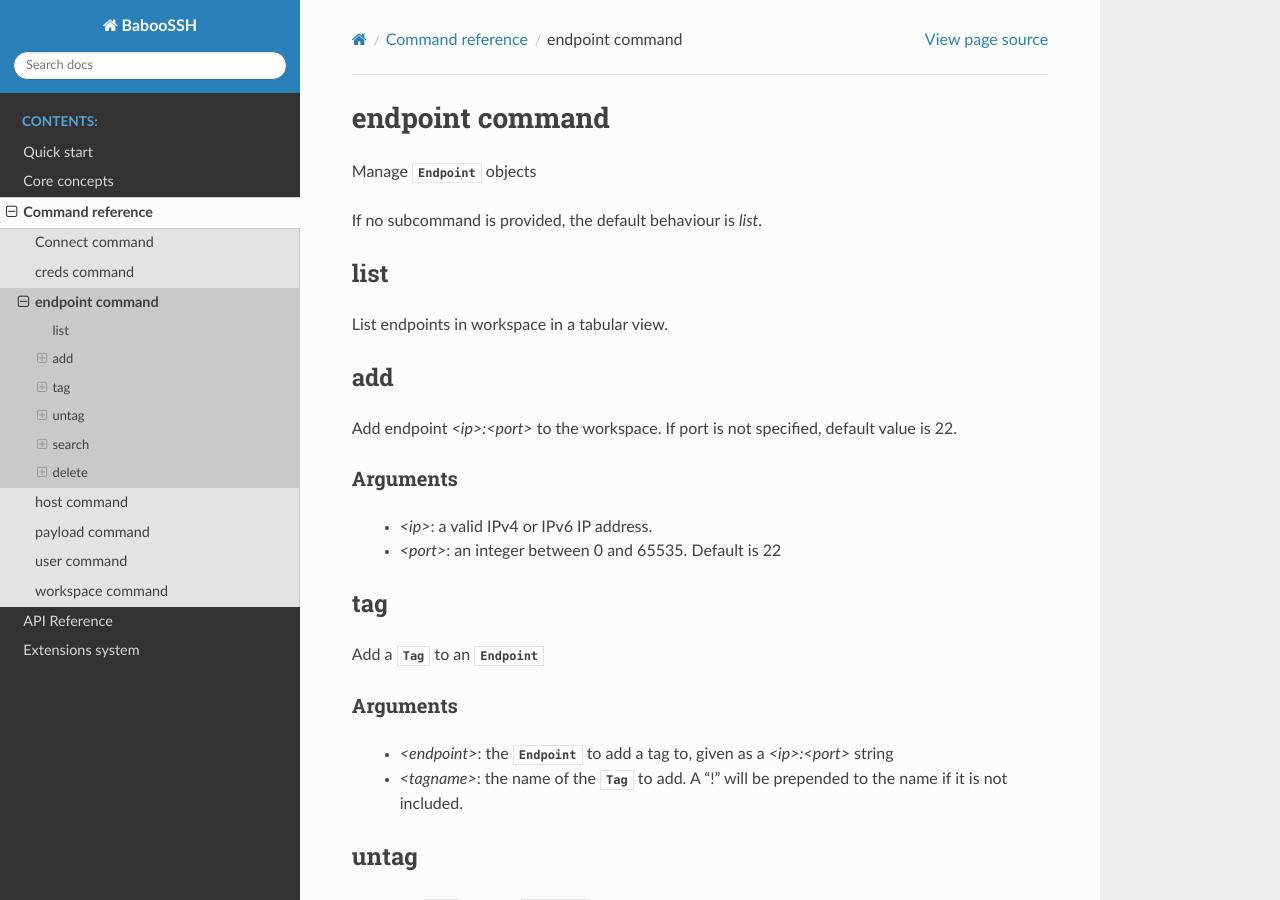
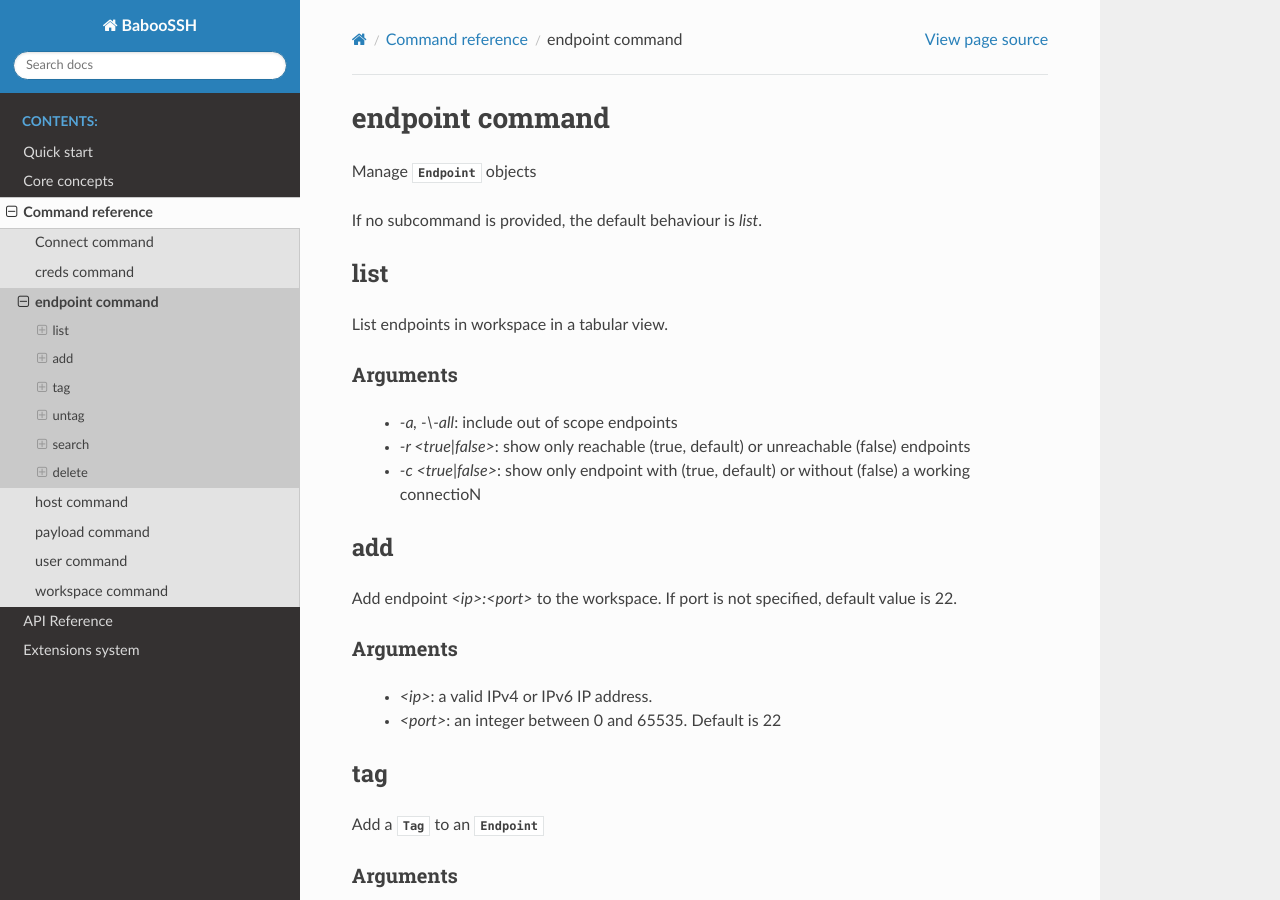
Before and after one commit to cybiere/baboossh, a Sphinx documentation site: the page built from docs/command/endpoint.rst, in a window 1280 px wide and 900 px high. Built offline with Sphinx 7.4.7 and the Read the Docs theme 2.0.0, drawn with Linux system fonts in a browser that asks for light colours; the version number could not be read and is left out.

Commit message:
Added doc for connection & fixed lists flags

```diff
--- a/docs/command/creds.rst
+++ b/docs/command/creds.rst
@@ -11,6 +11,11 @@
 ++++
 
 List credentials in workspace in a tabular view.
+
+Arguments
+---------
+
+ - `-a, -\\-all`: include out of scope credentials
 
 types
 +++++
--- a/docs/command/endpoint.rst
+++ b/docs/command/endpoint.rst
@@ -9,6 +9,13 @@
 ++++
 
 List endpoints in workspace in a tabular view.
+
+Arguments
+---------
+
+ - `-a, -\\-all`: include out of scope endpoints
+ - `-r <true|false>`: show only reachable (true, default) or unreachable (false) endpoints
+ - `-c <true|false>`: show only endpoint with (true, default) or without (false) a working connectioN
 
 add
 +++
--- a/docs/command/host.rst
+++ b/docs/command/host.rst
@@ -9,6 +9,11 @@
 ++++
 
 List hosts in workspace and their endpoints in a tabular view.
+
+Arguments
+---------
+
+ - `-a, -\\-all`: include out of scope hosts
 
 tag
 +++
--- a/docs/command/user.rst
+++ b/docs/command/user.rst
@@ -9,6 +9,11 @@
 ++++
 
 List users in workspace in a tabular view.
+
+Arguments
+---------
+
+ - `-a, -\\-all`: include out of scope users
 
 add
 +++
```
Also changed, not shown: docs/command/connection.rst (added, +36 -0 lines).
